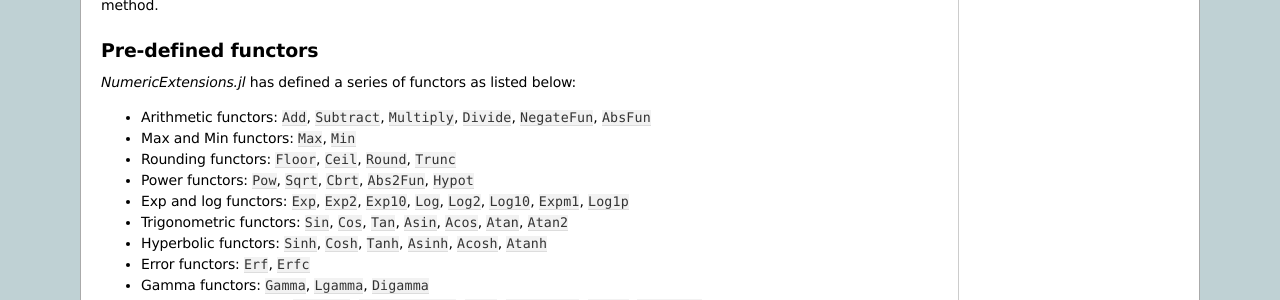
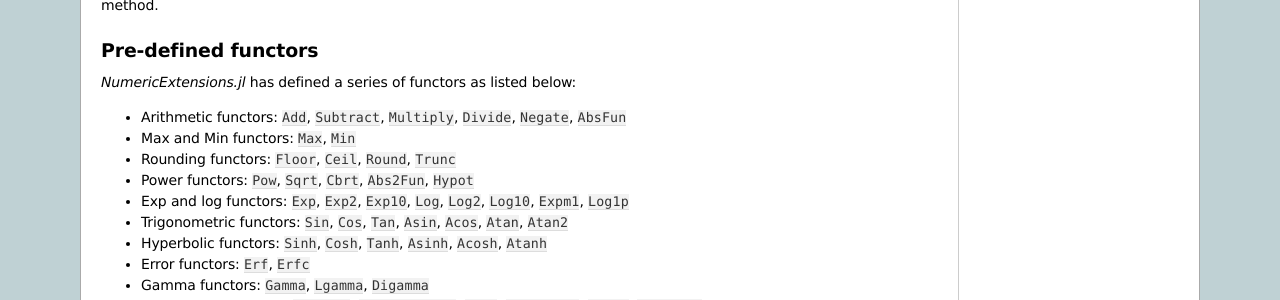
Before and after one commit to lindahua/NumericExtensions.jl, a Sphinx documentation site: the page built from doc/source/functors.rst, in a window 1280 px wide. Shown: the part 1300-1600 px from the top of the page. Built offline with Sphinx 7.4.7, drawn with Linux system fonts in a browser that asks for light colours; formulas are drawn with MathJax 3.

Commit message:
revert NegateFun back to Negate

```diff
--- a/doc/source/functors.rst
+++ b/doc/source/functors.rst
@@ -83,7 +83,7 @@ Pre-defined functors
 
 *NumericExtensions.jl* has defined a series of functors as listed below:
 
-* Arithmetic functors: ``Add``, ``Subtract``, ``Multiply``, ``Divide``, ``NegateFun``, ``AbsFun``
+* Arithmetic functors: ``Add``, ``Subtract``, ``Multiply``, ``Divide``, ``Negate``, ``AbsFun``
 * Max and Min functors: ``Max``, ``Min``
 * Rounding functors: ``Floor``, ``Ceil``, ``Round``, ``Trunc``
 * Power functors: ``Pow``, ``Sqrt``, ``Cbrt``, ``Abs2Fun``, ``Hypot``
```
Also changed, not shown: 4 other files.
